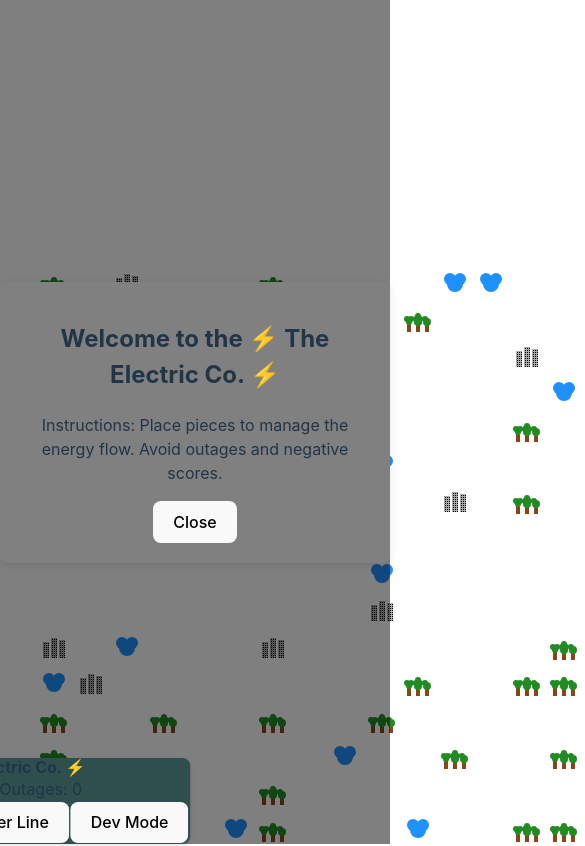
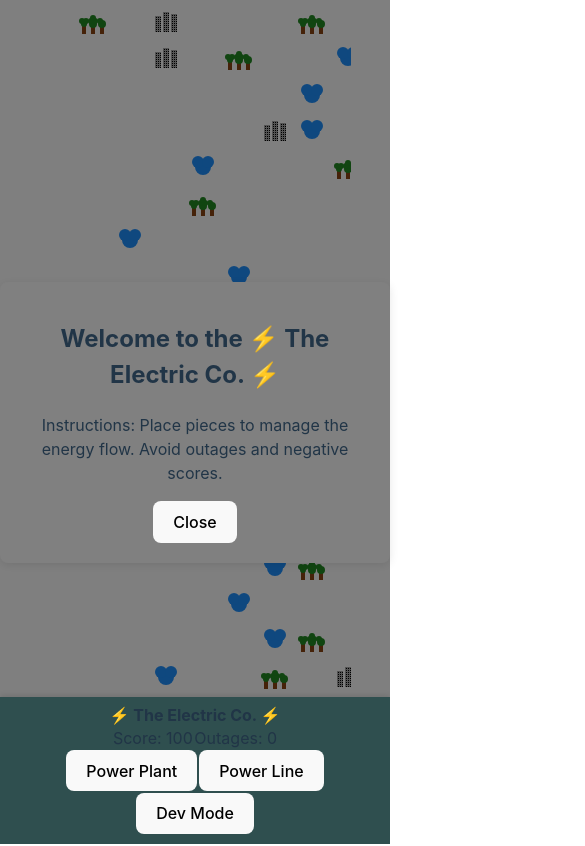
Before and after one commit to JeffBuda/electric-company, a React (Vite) app: page / in a window 390 px wide. Shown: the top 846 px of the page, 585 px wide, since content can reach past the window. Built offline with nearby package versions, Linux system fonts and the light colour scheme.

Commit message:
mobile css fixes

```diff
--- a/package.json
+++ b/package.json
@@ -7,7 +7,9 @@
     "dev": "vite",
     "build": "tsc -b && vite build",
     "lint": "eslint .",
-    "preview": "vite preview"
+    "preview": "vite preview",
+    "test": "vitest",
+    "test:dev": "vitest --watch"
   },
   "dependencies": {
     "react": "^18.3.1",
--- a/src/App.css
+++ b/src/App.css
@@ -14,25 +14,24 @@
 
 .game-container {
   display: flex;
-  justify-content: center;
-  align-items: flex-start;
+  flex-direction: column;
+  height: 100vh;
+  /* justify-content: center;
+  align-items: flex-start; */
 }
 
+/* Controls styles */
 .controls {
   display: flex;
   flex-direction: column; /* Column layout */
   align-items: center; /* Center items horizontally */
-  position: fixed; /* Use fixed positioning */
-  bottom: 0;
-  left: 50%; /* Center horizontally */
-  transform: translateX(-50%); /* Adjust to center */
+  justify-content: center; /* Center items vertically */
+  background-color: darkslategrey; /* Background color */
+  box-shadow: 0 -2px 5px rgba(0, 0, 0, 0.1); /* Shadow for separation */
+  padding: 10px 20px; /* Padding for spacing */
+  box-sizing: border-box; /* Include padding and border in the element's total width and height */
+  width: 100%; /* Full width by default */
   z-index: 1000; /* Ensure it stays on top of other content */
-  padding: .3vw; /* Add some padding */
-  background-color: darkslategrey; /* Optional: to ensure it doesn't overlap with other content */
-  box-shadow: 0 2px 5px rgba(0, 0, 0, 0.1); /* Optional: add a shadow for better visibility */
-  border-radius: 2vw; /* Add rounded corners */
-  box-sizing: border-box; /* Include padding and border in the element's total width and height */
-  width: auto; /* Make the width auto to fit the content */
 }
 
 .game-title {
@@ -63,6 +62,8 @@
 }
 
 .grid {
+  flex: 1;
+  overflow: scroll;
   display: grid;
   grid-template-columns: repeat(var(--grid-size), 1fr); /* Use the CSS variable */
   grid-template-rows: repeat(var(--grid-size), 1fr); /* Use the CSS variable */
--- a/src/GameBoardV2.tsx
+++ b/src/GameBoardV2.tsx
@@ -33,6 +33,7 @@ const GameBoardV2: React.FC = () => {
           onClose={closeModal}
         />
       )}
+      <Map grid={state.grid} handleTileClick={handleTileClick} />
       <Controls
         score={state.score}
         outages={state.outages}
@@ -40,7 +41,6 @@ const GameBoardV2: React.FC = () => {
         devMode={state.devMode}
         dispatch={dispatch}
       />
-      <Map grid={state.grid} handleTileClick={handleTileClick} />
     </div>
   );
 };
```
